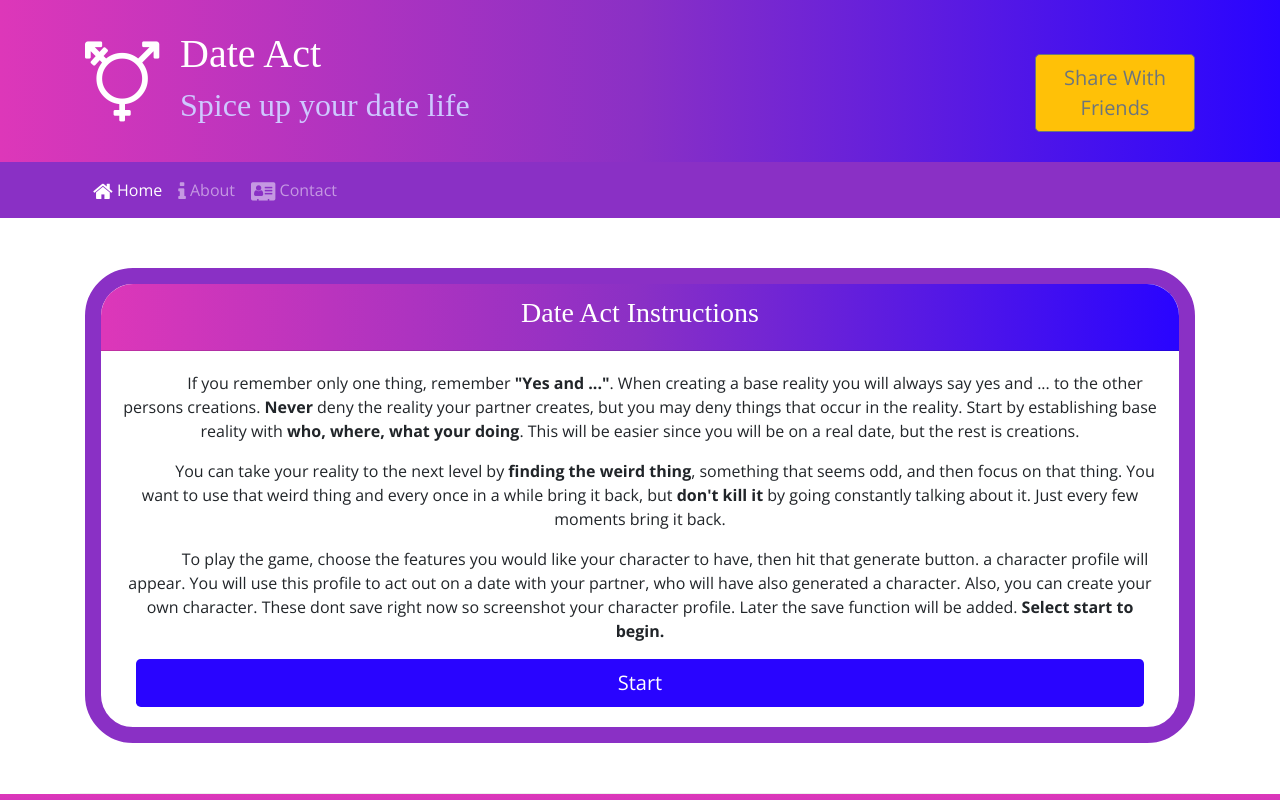
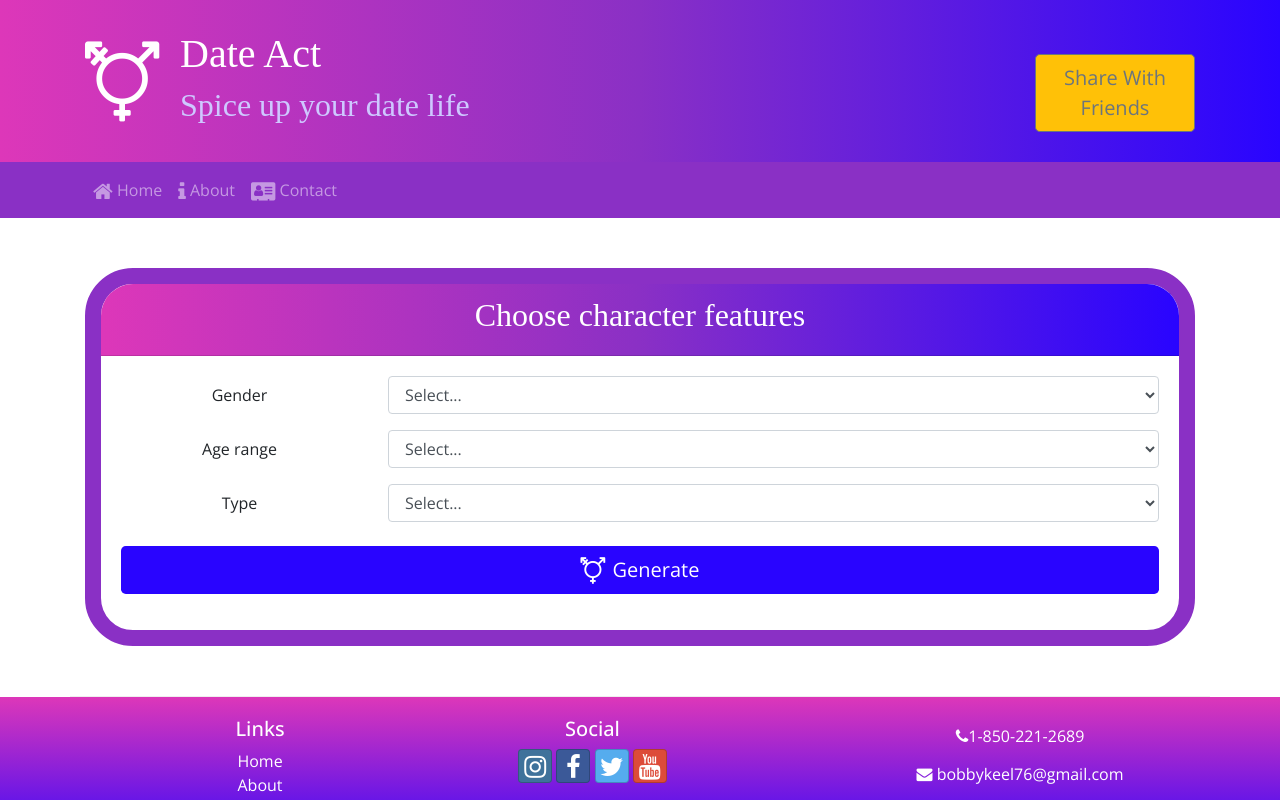
Before and after one commit to nursin/dateact, a React (Create React App) app: page /choosefeaturesform in a window 1280 px wide. Before the commit this address led to /home. Shown: the top 800 px of the page. Built offline with nearby package versions, Linux system fonts and the light colour scheme; a web font is replaced by a local one.

Commit message:
chooseCharForm, switch used to change generator forms

```diff
--- /dev/null
+++ b/src/components/ChooseFeaturesFormComponent.js
@@ -0,0 +1,68 @@
+import React, { Component } from 'react';
+import { Card, CardHeader, CardImg, CardText, CardBody, CardTitle, Button } from 'reactstrap';
+
+class RenderChooseFeaturesForm extends Component {
+  render() {
+    return (
+      <div className="container">
+        <div className="row row-content">
+          <div className="col-12">
+            <Card className="custom-card">
+              <CardHeader className="bg-gradient" >
+                <h2 className="text-white text-center">Choose character features</h2>
+              </CardHeader>
+              <CardBody>
+                <form>
+                  <div className="form-group row">
+                    <label className="col-lg-3 col-form-label" htmlFor="charGender">Gender</label>
+                    <div className="col-lg-9">
+                      <select className="form-control" name="charGender" id="charGender" required>
+                        <option selected disabled>Select...</option>
+                        <option value="male">Male</option>
+                        <option value="female">Female</option>
+                        <option value="androgen">Androgyne</option>
+                        <option value="neutral">Gender Nonconforming</option>
+                      </select>
+                    </div>
+                  </div>
+                  <div className="form-group row">
+                    <label className="col-lg-3 col-form-label" htmlFor="charAge">Age range</label>
+                    <div className="col-lg-9">
+                      <select className="form-control" name="charAge" id="charAge">
+                        <option selected disabled>Select...</option>
+                        <option value="10-18">10 - 18</option>
+                        <option value="19-29">19 - 29</option>
+                        <option value="30-39">30 - 39</option>
+                        <option value="40-49">40 - 49</option>
+                        <option value="50-59">50 - 59</option>
+                        <option value="59+">59+</option>
+                      </select>
+                    </div>
+                  </div>
+                  <div className="form-group row">
+                    <label className="col-lg-3 col-form-label" htmlFor="charType">Type</label>
+                    <div className="col-lg-9">
+                      <select className="form-control" name="charType" id="charType">
+                        <option selected disabled>Select...</option>
+                        <option value="famous">Famous</option>
+                        <option value="notFamous">Not famous</option>
+                        <option value="createYourOwn">Create your own</option>
+                      </select>
+                    </div>
+                  </div>
+                  <div className="form-group row mt-4">
+                    <div className="col">
+                      <button type="button" id="generateProfileBtn" className="col btn btn-lg text-white bg-blue button-hover-bg-gradient"><i className="fa fa-transgender-alt fa-lg" aria-hidden="true"></i> Generate</button>
+                    </div>
+                  </div>
+                </form>
+              </CardBody>
+            </Card>
+          </div>
+        </div>
+      </div>
+    );
+  }
+}
+
+export default RenderChooseFeaturesForm;
--- a/src/components/HomeComponent.js
+++ b/src/components/HomeComponent.js
@@ -1,19 +1,32 @@
 import React from 'react';
+import { Card, CardHeader, CardImg, CardText, CardBody, CardTitle, Button } from 'reactstrap';
+import { Link } from 'react-router-dom';
+
 
 function Home(props) {
+  function RenderInstructionsCard() {
+    console.log(this)
+    return(
+
+        <Card className="card custom-card">
+          <CardHeader className="bg-gradient" >
+          <h3 className="text-center text-white" >Date Act Instructions</h3>
+          </CardHeader>
+          <CardBody>
+            <p>If you remember only one thing, remember <strong>"Yes and ..."</strong>. When creating a base reality you will always say yes and ... to the other persons creations. <strong>Never</strong> deny the reality your partner creates, but you may deny things that occur in the reality. Start by establishing base reality with <strong>who, where, what your doing</strong>. This will be easier since you will be on a real date, but the rest is creations. </p><p>You can take your reality to the next level by <strong>finding the weird thing</strong>, something that seems odd, and then focus on that thing. You want to use that weird thing and every once in a while bring it back, but <strong>don't kill it</strong> by going constantly talking about it. Just every few moments bring it back.</p><p>To play the game, choose the features you would like your character to have, then hit that generate button. a character profile will appear. You will use this profile to act out on a date with your partner, who will have also generated a character. Also, you can create your own character. These dont save right now so screenshot your character profile. Later the save function will be added. <strong>Select start to begin.</strong></p>
+            <Link type="button" className="col btn btn-lg text-white bg-blue button-hover-bg-gradient" to="/choosefeaturesform">Start
+            </Link>
+          </CardBody>
+        </Card>
+    );
+  }
+  // choosefeaturesform
+
   return (
     <div className="container">
       <div className="row row-content">
         <div className="col">
-          <div className="card custom-card">
-            <div className="card-header bg-gradient"><h3 className="text-center text-white" >Date Act Instructions</h3></div>
-              <div className="card-body">
-              <p>If you remember only one thing, remember <strong>"Yes and ..."</strong>. When creating a base reality you will always say yes and ... to the other persons creations. <strong>Never</strong> deny the reality your partner creates, but you may deny things that occur in the reality. Start by establishing base reality with <strong>who, where, what your doing</strong>. This will be easier since you will be on a real date, but the rest is creations. </p><p>You can take your reality to the next level by <strong>finding the weird thing</strong>, something that seems odd, and then focus on that thing. You want to use that weird thing and every once in a while bring it back, but <strong>don't kill it</strong> by going constantly talking about it. Just every few moments bring it back.</p><p>To play the game, choose the features you would like your character to have, then hit that generate button. a character profile will appear. You will use this profile to act out on a date with your partner, who will have also generated a character. Also, you can create your own character. These dont save right now so screenshot your character profile. Later the save function will be added. <strong>Select start to begin.</strong></p>
-              <div className="col text-center">
-                <button type="button" className="col btn btn-lg text-white bg-blue button-hover-bg-gradient">Start</button>
-              </div>
-            </div>
-          </div>
+          <RenderInstructionsCard />
         </div>
       </div>
     </div>
--- a/src/components/MainComponent.js
+++ b/src/components/MainComponent.js
@@ -1,6 +1,6 @@
 import React, { Component } from 'react';
-import { Switch, Route, Redirect, withRouter } from 'react-router-dom';
-import { connect } from 'react-redux';
+import { Switch, Route, Redirect } from 'react-router-dom';
+import RenderChooseFeaturesForm from './ChooseFeaturesFormComponent'
 import Header from './HeaderComponent'
 import Home from './HomeComponent';
 import About from './AboutComponent';
@@ -29,6 +29,12 @@ class Main extends Component {
       );
     }
 
+    const RenderChooseFeaturesFormPage = () => {
+      return (
+        <RenderChooseFeaturesForm />
+      );
+    }
+
     return (
       <div>
         <Header />
@@ -36,6 +42,9 @@ class Main extends Component {
           <Route path='/home' component={HomePage} />
           <Route path='/aboutus' component={AboutPage} />
           <Route path='/contactus' component={ContactPage} />
+          <Route path='/choosefeaturesform' component={RenderChooseFeaturesFormPage} />
+
+
           <Redirect to='/home' />
         </Switch>
         <Footer />
```
